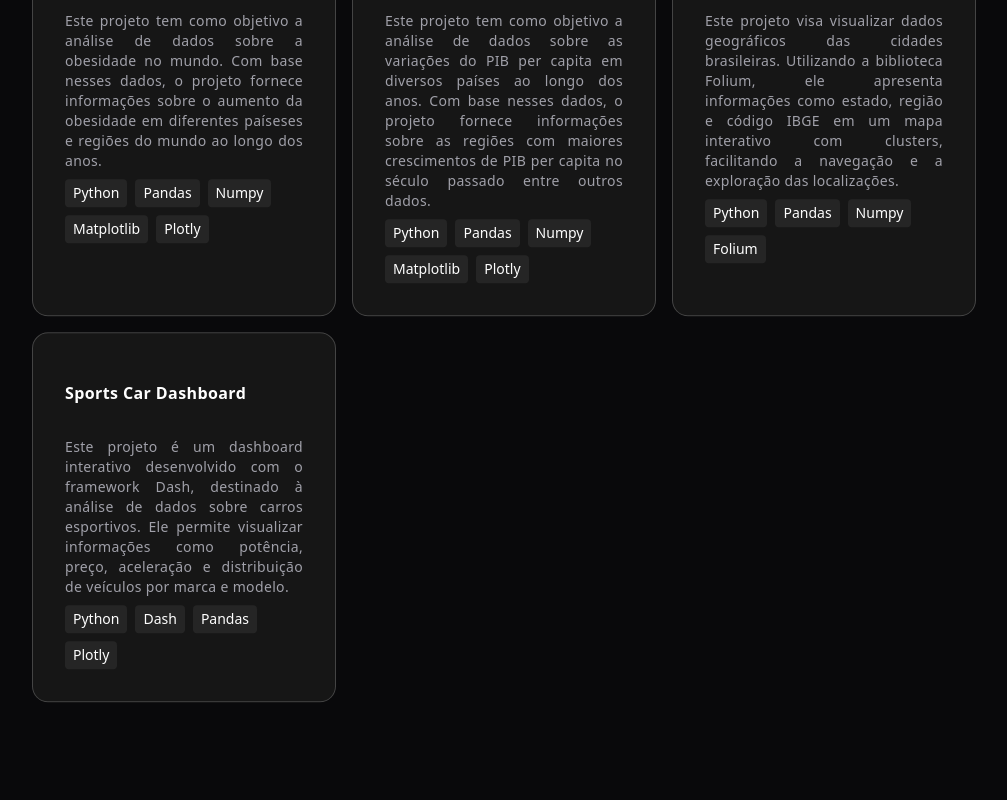
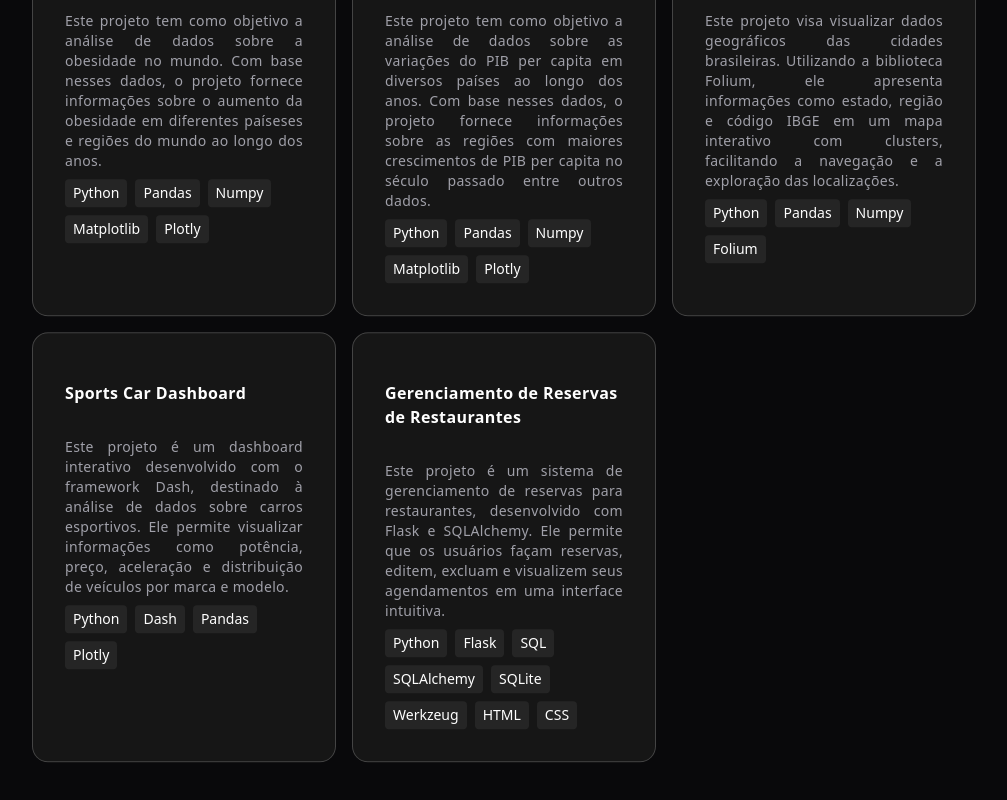
Before and after one commit to NicolasHaubricht/Portfolio, a React (Vite) app: page / in a window 1280 px wide. Shown: the part 2511-3311 px from the top of the page, without its empty margins (136-1143 px from the left). Before the commit the page ends 3261 px from the top, so only its background shows below. Built offline with nearby package versions, Linux system fonts and the light colour scheme.

Commit message:
Alterando CV e adicionando projeto

```diff
--- a/src/components/CardProjetos/CardProjetos.tsx
+++ b/src/components/CardProjetos/CardProjetos.tsx
@@ -52,4 +52,10 @@ export const projetos = [
         link:'/projetos/sports-car-dashboard',
         tecnologias: ["Python", "Dash", "Pandas", "Plotly"],
     },
+    {
+        title: "Gerenciamento de Reservas de Restaurantes",
+        description:"Este projeto é um sistema de gerenciamento de reservas para restaurantes, desenvolvido com Flask e SQLAlchemy. Ele permite que os usuários façam reservas, editem, excluam e visualizem seus agendamentos em uma interface intuitiva.",
+        link:'/projetos/gerenciamento-de-reservas',
+        tecnologias: ["Python", "Flask", "SQL", "SQLAlchemy", "SQLite", "Werkzeug", "HTML", "CSS"],
+    },
 ];
--- a/src/routes/Projeto/Projeto.tsx
+++ b/src/routes/Projeto/Projeto.tsx
@@ -28,7 +28,7 @@ const projetos = [
         id: 'analise-dados-gasolina-brasil',
         titulo: 'Analise Dados Preço Gasolina no Brasil',
         descricao: 'Este projeto tem como objetivo a análise de dados sobre o preço da gasolina no Brasil. Com base nesses dados, o projeto fornece informações sobre o aumento e diminuição do preço em diferentes estados e regiões do Brasil ao longo dos anos.',
-        imagem: 'https://images.pexels.com/photos/247791/pexels-photo-247791.png?auto=compress&cs=tinysrgb&w=1260&h=750&dpr=1',
+        imagem: 'https://images.pexels.com/photos/3971795/pexels-photo-3971795.jpeg?auto=compress&cs=tinysrgb&w=1260&h=750&dpr=1',
         deploy: '',
         repositorio: 'https://github.com/NicolasHaubricht/Analise-Dados-Gasolina-Brasil',
     },
@@ -36,7 +36,7 @@ const projetos = [
         id: 'analise-dados-obesidade-mundial',
         titulo: 'Analise Dados Obesidade Mundial',
         descricao: 'Este projeto tem como objetivo a análise de dados sobre a obesidade no mundo. Com base nesses dados, o projeto fornece informações sobre o aumento da obesidade em diferentes paíseses e regiões do mundo ao longo dos anos.',
-        imagem: 'https://images.pexels.com/photos/247791/pexels-photo-247791.png?auto=compress&cs=tinysrgb&w=1260&h=750&dpr=1',
+        imagem: 'https://images.pexels.com/photos/4162451/pexels-photo-4162451.jpeg?auto=compress&cs=tinysrgb&w=1260&h=750&dpr=1',
         deploy: '',
         repositorio: 'https://github.com/NicolasHaubricht/Analise-Dados-Obesidade-Mundial',
     },
@@ -44,7 +44,7 @@ const projetos = [
         id: 'analise-dados-pib-per-capita',
         titulo: 'Analise Dados PIB Per Capita',
         descricao: 'Este projeto tem como objetivo a análise de dados sobre as variações do PIB per capita em diversos países ao longo dos anos. Com base nesses dados, o projeto fornece informações sobre as regiões com maiores crescimentos de PIB per capita no século passado entre outros dados.',
-        imagem: 'https://images.pexels.com/photos/247791/pexels-photo-247791.png?auto=compress&cs=tinysrgb&w=1260&h=750&dpr=1',
+        imagem: 'https://images.pexels.com/photos/8183466/pexels-photo-8183466.jpeg?auto=compress&cs=tinysrgb&w=1260&h=750&dpr=1',
         deploy: '',
         repositorio: 'https://github.com/NicolasHaubricht/Analise-Dados-PIB-Per-Capita',
     },
@@ -63,6 +63,14 @@ const projetos = [
         imagem: 'https://images.pexels.com/photos/3422964/pexels-photo-3422964.jpeg?auto=compress&cs=tinysrgb&w=1260&h=750&dpr=1',
         deploy: '',
         repositorio: 'https://github.com/NicolasHaubricht/Sports-Car-Dashboard',
+    },
+    {
+        id: 'gerenciamento-de-reservas',
+        titulo: 'Gerenciamento de Reservas de Restaurantes',
+        descricao: 'Este projeto é um sistema de gerenciamento de reservas para restaurantes, desenvolvido com Flask e SQLAlchemy. Ele permite que os usuários façam reservas, editem, excluam e visualizem seus agendamentos em uma interface intuitiva.',
+        imagem: 'https://images.pexels.com/photos/30766465/pexels-photo-30766465.jpeg?auto=compress&cs=tinysrgb&w=1260&h=750&dpr=1',
+        deploy: '',
+        repositorio: 'https://github.com/NicolasHaubricht/Sistema-de-Gerenciamento-de-Reservas',
     },
 ];
 
```
Also changed, not shown: 1 other file (tests, documents, lock files or other folders).
